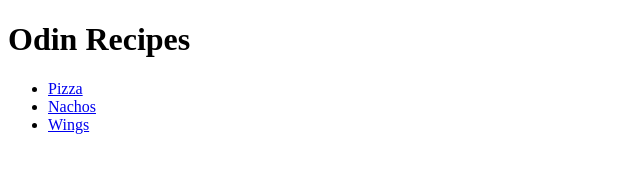
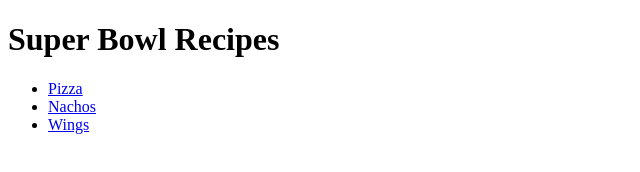
Before and after one commit to lepa-html/odin-recipes, a plain HTML site: page index.html in a window 1280 px wide. Shown: the whole page, without its empty margins (0-640 px from the left). Drawn offline with Linux system fonts and the light colour scheme.

Commit message:
Edit index.html

```diff
--- a/index.html
+++ b/index.html
@@ -7,7 +7,7 @@
 </head>
 
 <body>
-  <h1>Odin Recipes</h1>
+  <h1>Super Bowl Recipes</h1>
     <ul>
       <li><a href="recipes/pizza.html">Pizza</a></li>
       <li><a href="recipes/nachos.html">Nachos</a></li>
```
